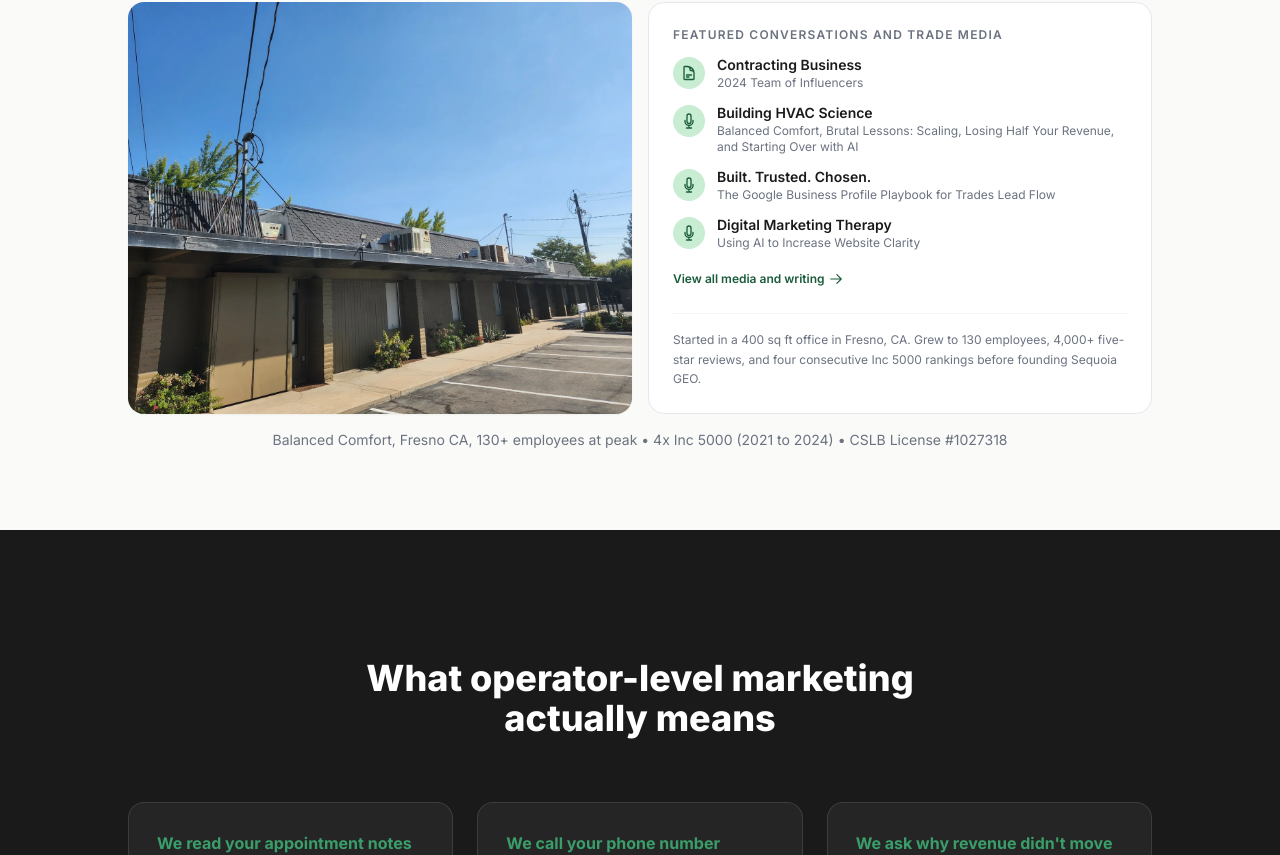
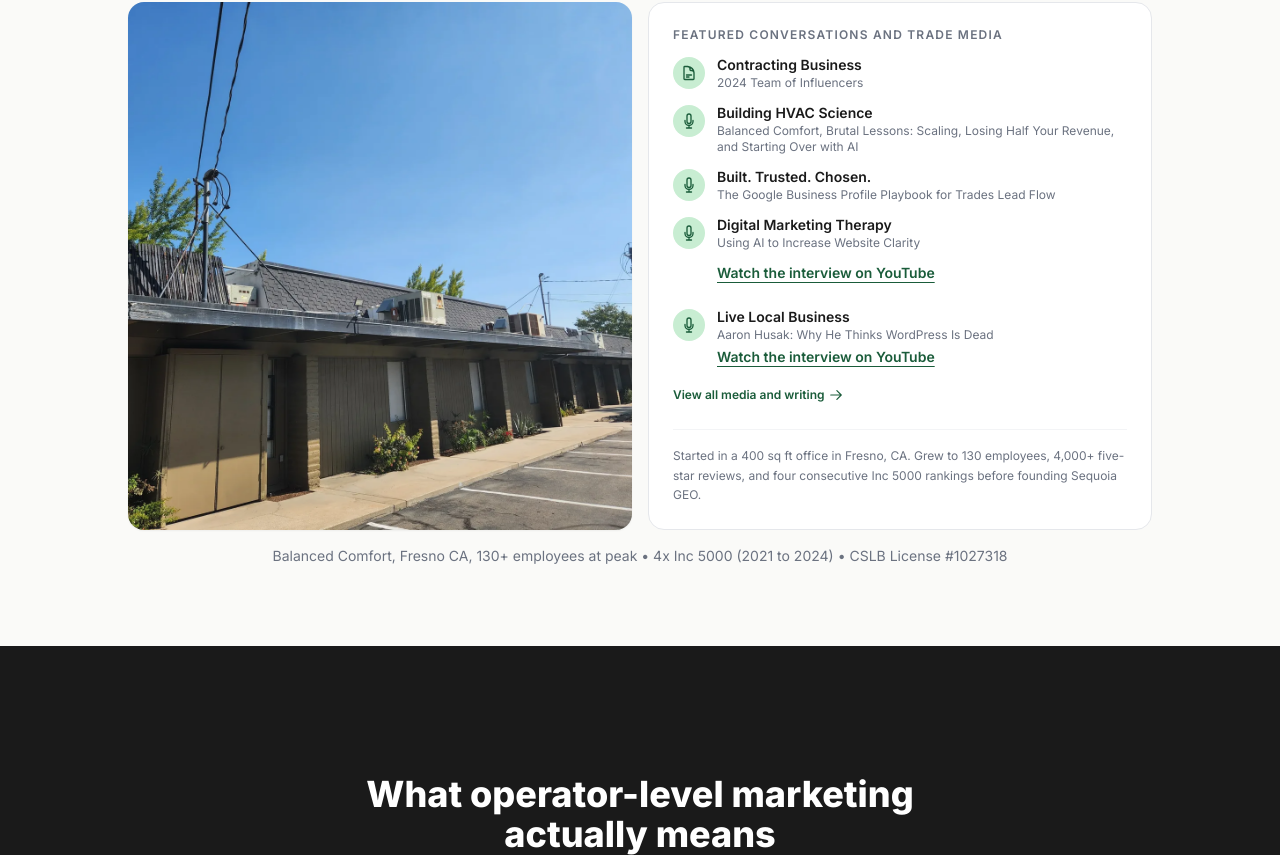
Before and after one commit to SequoiaGeo/next-website, a Next.js app: page /about-sequoia-geo in a window 1280 px wide. Shown: the part 2832-3687 px from the top of the page. Built offline with nearby package versions, Linux system fonts and the light colour scheme; no server answers.

Commit message:
Add YouTube guest appearances to Media and About

```diff
--- a/src/app/about-sequoia-geo/page.tsx
+++ b/src/app/about-sequoia-geo/page.tsx
@@ -173,7 +173,8 @@ export default function AboutPage() {
                   <p className="text-xs font-semibold uppercase tracking-widest text-gray-500 mb-3">Featured Conversations and Trade Media</p>
                   <div className="space-y-3">
                     {featuredAboutMedia.map((item) => (
-                      <a key={item.url} href={item.url} target="_blank" rel="noopener noreferrer" className="flex items-start gap-3 group">
+                      <div key={item.url}>
+                      <a href={item.url} target="_blank" rel="noopener noreferrer" className="flex items-start gap-3 group">
                         <span className="mt-0.5 flex-shrink-0 h-8 w-8 rounded-full bg-[#C8EDD2] flex items-center justify-center">
                           {item.kind === "podcast" ? (
                             <svg className="h-4 w-4 text-[#1A5C3A]" fill="none" viewBox="0 0 24 24" strokeWidth={2} stroke="currentColor" aria-hidden="true"><path strokeLinecap="round" strokeLinejoin="round" d="M12 18.75a6 6 0 006-6v-1.5m-6 7.5a6 6 0 01-6-6v-1.5m6 7.5v3.75m-3.75 0h7.5M12 15.75a3 3 0 01-3-3V4.5a3 3 0 116 0v8.25a3 3 0 01-3 3z" /></svg>
@@ -184,8 +185,15 @@ export default function AboutPage() {
                         <div>
                           <p className="text-sm font-semibold text-[#1a1a1a] group-hover:text-[#1A5C3A] transition-colors">{item.outlet}</p>
                           <p className="text-xs text-gray-500">{item.title}</p>
+                          {item.videoUrl === item.url && <p className="mt-1 text-sm font-semibold text-[#1A5C3A] underline underline-offset-4">Watch the interview on YouTube</p>}
                         </div>
                       </a>
+                      {item.videoUrl && item.videoUrl !== item.url && (
+                        <a href={item.videoUrl} target="_blank" rel="noopener noreferrer" className="ml-11 inline-flex min-h-[44px] items-center rounded text-sm font-semibold text-[#1A5C3A] underline underline-offset-4 hover:text-[#0D2318]" aria-label={`Watch ${item.title} on YouTube`}>
+                          Watch the interview on YouTube
+                        </a>
+                      )}
+                      </div>
                     ))}
                   </div>
                   <Link href="/media" className="mt-5 inline-flex items-center gap-1 text-xs font-semibold text-[#1A5C3A] hover:text-[#0D2318]">
--- a/src/app/media/page.tsx
+++ b/src/app/media/page.tsx
@@ -13,6 +13,7 @@ export const metadata: Metadata = {
 
 function MediaCard({ item }: { item: MediaItem }) {
   return (
+    <div className="flex h-full flex-col">
     <a
       href={item.url}
       target="_blank"
@@ -23,21 +24,27 @@ function MediaCard({ item }: { item: MediaItem }) {
         <p className="text-xs font-semibold uppercase tracking-widest text-[#1A5C3A]">
           {item.outlet}
         </p>
-        <time dateTime={item.datePublished} className="text-xs text-gray-500">
+        {item.datePublished && <time dateTime={item.datePublished} className="text-xs text-gray-500">
           {item.displayDate}
-        </time>
+        </time>}
       </div>
       <h3 className="mt-4 text-xl font-bold leading-snug text-[#1a1a1a] transition-colors group-hover:text-[#1A5C3A]">
         {item.title}
       </h3>
       <p className="mt-3 flex-1 text-sm leading-relaxed text-gray-600">{item.summary}</p>
       <span className="mt-5 inline-flex items-center gap-1 text-sm font-semibold text-[#1A5C3A]">
-        View the original publication
+        {item.url === item.videoUrl ? "Watch the interview on YouTube" : "View the original publication"}
         <svg className="h-4 w-4" fill="none" viewBox="0 0 24 24" strokeWidth={2} stroke="currentColor" aria-hidden="true">
           <path strokeLinecap="round" strokeLinejoin="round" d="M13.5 4.5L21 12m0 0l-7.5 7.5M21 12H3" />
         </svg>
       </span>
     </a>
+    {item.videoUrl && item.videoUrl !== item.url && (
+      <a href={item.videoUrl} target="_blank" rel="noopener noreferrer" className="mt-3 inline-flex min-h-[44px] items-center rounded px-2 text-sm font-semibold text-[#1A5C3A] underline underline-offset-4 hover:text-[#0D2318]" aria-label={`Watch ${item.title} on YouTube`}>
+        Watch the interview on YouTube
+      </a>
+    )}
+    </div>
   );
 }
 
--- a/src/data/media.ts
+++ b/src/data/media.ts
@@ -2,11 +2,12 @@ export type MediaItem = {
   outlet: string;
   title: string;
   url: string;
-  datePublished: string;
-  displayDate: string;
+  datePublished?: string;
+  displayDate?: string;
   summary: string;
   kind: "podcast" | "trade-media" | "writing";
   seriesUrl?: string;
+  videoUrl?: string;
 };
 
 export const podcastAppearances: MediaItem[] = [
@@ -34,6 +35,7 @@ export const podcastAppearances: MediaItem[] = [
   },
   {
     outlet: "Digital Marketing Therapy",
+    videoUrl: "https://www.youtube.com/watch?v=qiLaCEZCTjE",
     title: "Using AI to Increase Website Clarity",
     url: "https://www.thefirstclick.net/ep-320-using-ai-to-increase-website-clarity-with-aaron-husak/",
     datePublished: "2026-03-10",
@@ -64,6 +66,15 @@ export const podcastAppearances: MediaItem[] = [
       "An operator-focused conversation about building Balanced Comfort and the lessons behind its growth.",
     kind: "podcast",
     seriesUrl: "https://www.grownearby.com/podcast/",
+  },
+  {
+    outlet: "Live Local Business",
+    title: "Aaron Husak: Why He Thinks WordPress Is Dead",
+    url: "https://www.youtube.com/watch?v=Ey0KtO8vs6g",
+    videoUrl: "https://www.youtube.com/watch?v=Ey0KtO8vs6g",
+    summary:
+      "Aaron discusses Google Business Profiles, website consistency, measuring marketing outcomes, and his perspective on AI-assisted business operations.",
+    kind: "podcast",
   },
 ];
 
@@ -108,4 +119,5 @@ export const featuredAboutMedia: MediaItem[] = [
   podcastAppearances[0],
   podcastAppearances[1],
   podcastAppearances[2],
+  podcastAppearances[5],
 ];
```
